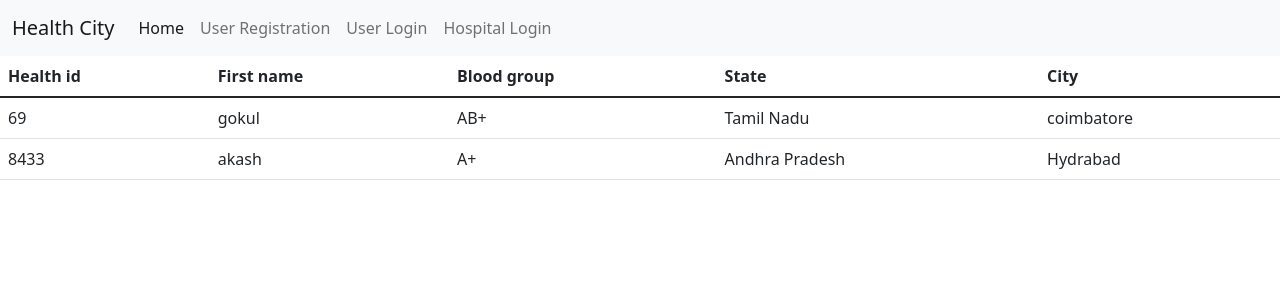
After one commit to akash-r-prabhu/CodePoltergeist_AkashRPrabhu, a Flask app: page /blood_search in a window 1280 px wide. The commit adds this page. Shown: the top 300 px of the page. Run offline with Flask 2, Linux system fonts and the light colour scheme; data comes from the database, SQL or seed files in the repository; both versions use the stored data as it was after the commit.

Commit message:
added blood database and blood search page

```diff
--- a/app.py
+++ b/app.py
@@ -28,6 +28,14 @@ class appointments(db.Model):
     def __repr__(self) -> str:
         return f"{self.uid} - {self.ufname}"
 
+class blood(db.Model):
+    uid=db.Column(db.Integer,primary_key=True)
+    ufname=db.Column(db.String(200),nullable=True)
+    ublood=db.Column(db.String(12),nullable=True)
+    ustate=db.Column(db.String(200),nullable=True)
+    ucity=db.Column(db.String(200),nullable=True)
+    def __repr__(self) -> str:
+        return f"{self.uid} - {self.ufname}"
 
 @app.route("/")
 def hello_world():
@@ -83,13 +91,27 @@ def hospital_login():
     return render_template("hospital_login.html")
 
 
-@app.route("/request_for_blood")
+@app.route("/request_for_blood",methods=['GET','POST'])
 def request_for_blood():
+    if request.method=="POST":
+        uid=request.form['phid']
+        ufname=request.form['pname']
+        ublood=request.form['pblood']
+        ustate=request.form['state']
+        ucity=request.form['city']
+        bloods=blood(ufname=ufname,uid=uid,ublood=ublood,ustate=ustate,ucity=ucity)
+        db.session.add(bloods)
+        db.session.commit()
     return render_template("blood_request.html")
 
 @app.route("/user_homepage")
 def user_homepage():
     return render_template("user_homepage.html")
+
+@app.route("/blood_search")
+def blood_search():
+    users= blood.query.all()
+    return render_template("blood_search.html",bg=users)
 
 @app.route("/upload_health")
 def upload_health():
--- /dev/null
+++ b/templates/blood_search.html
@@ -0,0 +1,64 @@
+<!DOCTYPE html>
+<html lang="en">
+<head>
+    <meta charset="UTF-8">
+    <meta http-equiv="X-UA-Compatible" content="IE=edge">
+    <meta name="viewport" content="width=device-width, initial-scale=1.0">
+    <link href="https://cdn.jsdelivr.net/npm/bootstrap@5.1.3/dist/css/bootstrap.min.css" rel="stylesheet" integrity="sha384-1BmE4kWBq78iYhFldvKuhfTAU6auU8tT94WrHftjDbrCEXSU1oBoqyl2QvZ6jIW3" crossorigin="anonymous">
+
+    <title>Blood search</title>
+</head>
+<body>
+    <nav class="navbar navbar-expand-lg navbar-light bg-light">
+        <div class="container-fluid">
+          <a class="navbar-brand" href="/">Health City</a>
+          <button class="navbar-toggler" type="button" data-bs-toggle="collapse" data-bs-target="#navbarSupportedContent" aria-controls="navbarSupportedContent" aria-expanded="false" aria-label="Toggle navigation">
+            <span class="navbar-toggler-icon"></span>
+          </button>
+          <div class="collapse navbar-collapse" id="navbarSupportedContent">
+            <ul class="navbar-nav me-auto mb-2 mb-lg-0">
+              <li class="nav-item">
+                <a class="nav-link active" aria-current="page" href="/">Home</a>
+              </li>
+              <li class="nav-item">
+                <a class="nav-link" href="/user_registration">User Registration</a>
+              </li>
+              <li class="nav-item">
+                <a class="nav-link" href="/user_login">User Login</a>
+              </li>
+              <li class="nav-item">
+                <a class="nav-link" href="/hospital_login">Hospital Login</a>
+              </li>
+
+          </div>
+        </div>
+    </nav>
+    <table class="table">
+        <thead>
+          <tr>
+            <th scope="col">Health id</th>
+            <th scope="col">First name</th>
+            <th scope="col">Blood group</th>
+            <th scope="col">State</th>
+            <th scope="col">City</th>
+          </tr>
+        </thead>
+        <tbody>
+
+          {%for k in bg%}
+          <tr>
+            <!-- <th scope="row">1</th> -->
+            <td>{{k.uid}}</td>
+            <td>{{k.ufname}}</td>
+            <td>{{k.ublood}}</td>
+            <td>{{k.ustate}}</td>
+            <td>{{k.ucity}}</td>
+
+            <!-- <td>Otto</td>
+            <td>@mdo</td> -->
+          </tr>
+          {% endfor %}
+        </tbody>
+      </table>
+</body>
+</html>
--- a/templates/hospital_homepage.html
+++ b/templates/hospital_homepage.html
@@ -706,7 +706,7 @@ footer span a:hover{
                 <div class="card" >
                     <div class="box">
                         <i class="fa fa-tint"></i>
-                        <a href="" style= "text-decoration: none;color: white;" >
+                        <a href="/blood_search" style= "text-decoration: none;color: white;" >
                         <div class="text">Blood bank</div></a>
 
                         </div>
```
Also changed, not shown: templates/blood_request.html (+16 -16 lines), users_db.db.
